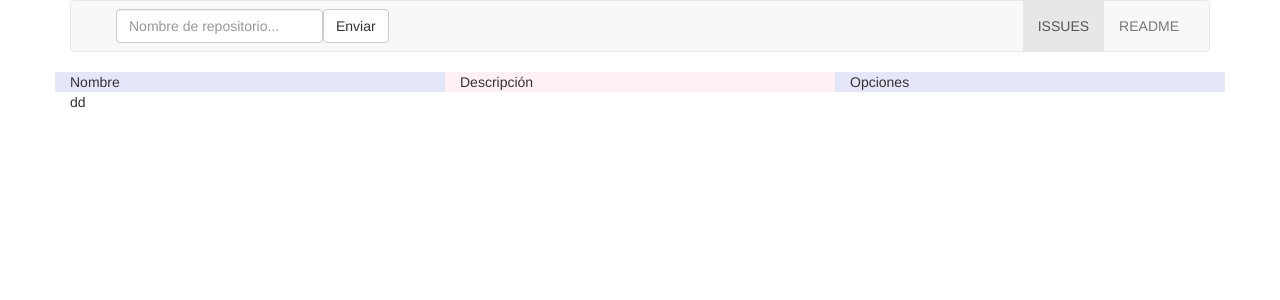
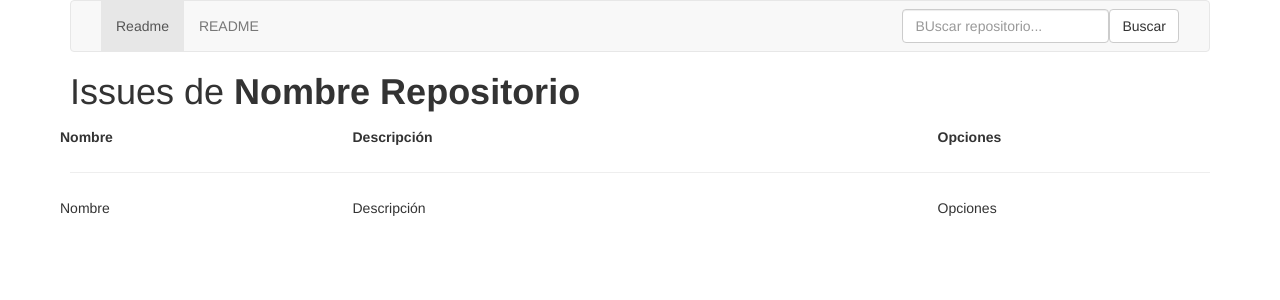
Before and after one commit to ionilancer/gitissues, an Angular app: page / in a window 1280 px wide. Shown: the top 300 px of the page. Built offline with nearby package versions, Linux system fonts and the light colour scheme.

Commit message:
this closes #2

```diff
--- a/src/app/app.component.html
+++ b/src/app/app.component.html
@@ -3,6 +3,5 @@
   <div class="starter-template">
      <app-site-header></app-site-header>
      <app-issues-grid></app-issues-grid>
-     dd
   </div>
 </div>
--- a/src/app/app.module.ts
+++ b/src/app/app.module.ts
@@ -4,12 +4,14 @@ import { NgModule } from '@angular/core';
 import { AppComponent } from './app.component';
 import { SiteHeaderComponent } from './site-header/site-header.component';
 import { IssuesGridComponent } from './issues-grid/issues-grid.component';
+import { ItemIssueComponent } from './issues-grid/item-issue/item-issue.component';
 
 @NgModule({
   declarations: [
     AppComponent,
     SiteHeaderComponent,
-    IssuesGridComponent
+    IssuesGridComponent,
+    ItemIssueComponent
   ],
   imports: [
     BrowserModule
--- a/src/app/issues-grid/issues-grid.component.html
+++ b/src/app/issues-grid/issues-grid.component.html
@@ -1,5 +1,11 @@
-<div class="row">
-  <div class="col-sm-4" style="background-color:lavender;">Nombre</div>
-  <div class="col-sm-4" style="background-color:lavenderblush;">Descripción</div>
-  <div class="col-sm-4" style="background-color:lavender;">Opciones</div>
+
+<div class="gridContainer">
+  <h1>Issues de<b> Nombre Repositorio </b></h1>
+<div class="row rowHeader" style="" >
+  <div class="col-sm-3" >Nombre</div>
+  <div class="col-sm-6" >Descripción</div>
+  <div class="col-sm-3" >Opciones</div>
 </div>
+<hr/>
+<app-item-issue></app-item-issue>
+<div>
--- /dev/null
+++ b/src/app/issues-grid/item-issue/item-issue.component.html
@@ -0,0 +1,5 @@
+<div class="row gridItems" >
+  <div class="col-sm-3">Nombre</div>
+  <div class="col-sm-6">Descripción</div>
+  <div class="col-sm-3">Opciones</div>
+</div>
--- /dev/null
+++ b/src/app/issues-grid/item-issue/item-issue.component.ts
@@ -0,0 +1,15 @@
+import { Component, OnInit } from '@angular/core';
+
+@Component({
+  selector: 'app-item-issue',
+  templateUrl: './item-issue.component.html',
+  styleUrls: ['./item-issue.component.css']
+})
+export class ItemIssueComponent implements OnInit {
+
+  constructor() { }
+
+  ngOnInit() {
+  }
+
+}
--- a/src/app/site-header/site-header.component.html
+++ b/src/app/site-header/site-header.component.html
@@ -13,19 +13,20 @@
 
     <!-- Collect the nav links, forms, and other content for toggling -->
     <div class="collapse navbar-collapse" id="bs-example-navbar-collapse-1">
-
-      <form class="navbar-form navbar-left">
+      <div class="formulario">
+      <form class="navbar-form navbar-right">
         <div class="form-group">
-          <input type="text" class="form-control" placeholder="Nombre de repositorio...">
+          <input type="text" class="form-control" placeholder="BUscar repositorio...">
         </div>
-        <button type="submit" class="btn btn-default">Enviar</button>
+        <button type="submit" class="btn btn-default">Buscar</button>
       </form>
-      <ul class="nav navbar-nav navbar-right">
-        <li class="active"><a href="#">ISSUES <span class="sr-only">(current)</span></a></li>
+      <ul class="nav navbar-nav navbar-left">
+        <li class="active"><a href="#">Readme <span class="sr-only">(current)</span></a></li>
         <li><a href="#">README</a></li>
         <li class="dropdown">
         </li>
       </ul>
     </div><!-- /.navbar-collapse -->
+  </div>
   </div><!-- /.container-fluid -->
 </nav>
--- a/src/styles.css
+++ b/src/styles.css
@@ -1,9 +1,31 @@
 /* You can add global styles to this file, and also import other style files */
 @import "../node_modules/bootstrap/dist/css/bootstrap.min.css";
+html{}
 .navbar{position: relative;
 min-height: 0px;
 margin-bottom: 0px;
-border: 1px solid transparent;}
+border: 1px solid transparent;
+background: black;
+color: white;
+}
 .container {
     width: 100%;
+
 }
+.gridContainer{
+  max-width: 1170px;
+  margin: 0 auto;}
+.navbar-nav {
+
+}
+
+.navbar-nav > li {
+
+
+}
+.formulario{max-width: 1170px;margin: 0 auto;}
+.rowHeader{font-weight: bold;}
+.row{}
+.row div{padding: 5px;}
+h1{margin: 50px -18px;}
+.gridItems:hover{background:#f2f2f2;cursor: pointer;}
```
Also changed, not shown: src/app/issues-grid/item-issue/item-issue.component.css (added), 1 other file (tests, documents, lock files or other folders).
